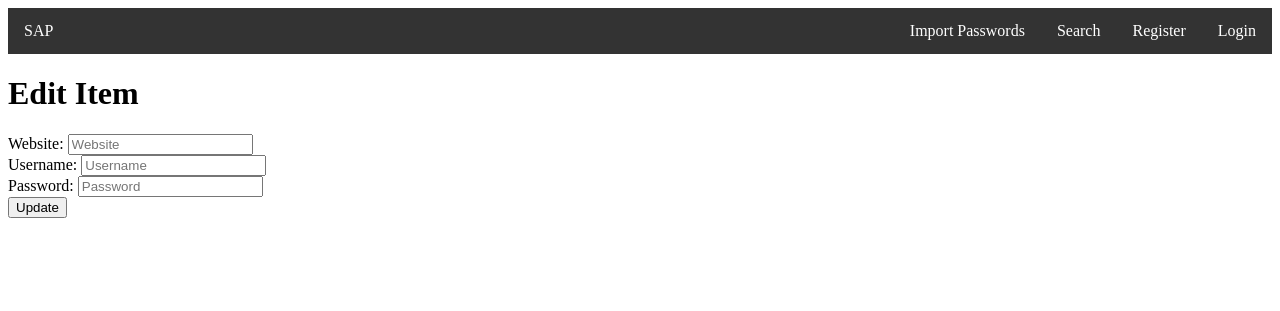
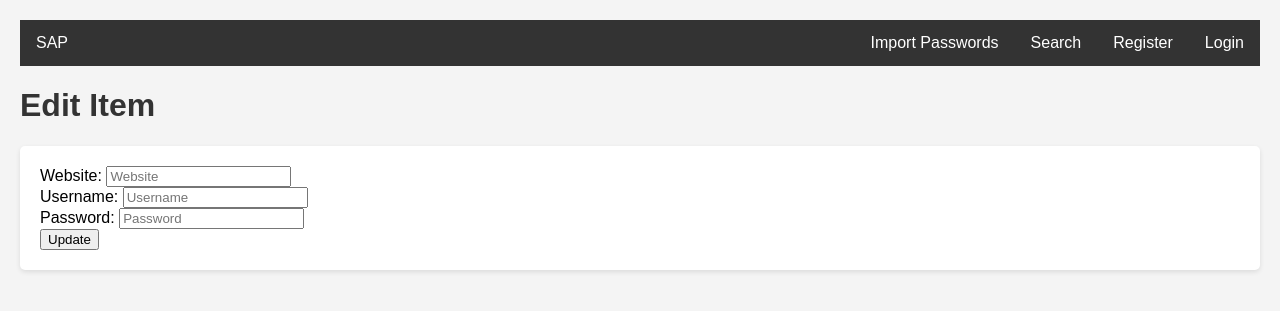
Before and after one commit to nicsaw/awesome-pot, a Flask app: template templates/edit.html in a window 1280 px wide. Shown: the top 311 px of the page. Run offline with Flask 3, Linux system fonts and the light colour scheme; the template is opened without the code that fills it, so the values that code supplies are empty.

Commit message:
Add CSS to table and forms

```diff
--- a/templates/base.html
+++ b/templates/base.html
@@ -21,6 +21,32 @@
         }
         nav .right {
             float: right;
+        }
+        body {
+            font-family: Arial, sans-serif;
+            margin: 0;
+            padding: 20px;
+            background-color: #f4f4f4;
+        }
+        h1 {
+            color: #333;
+        }
+        form {
+            background-color: white;
+            padding: 20px;
+            border-radius: 5px;
+            box-shadow: 0 2px 5px rgba(0, 0, 0, 0.1);
+        }
+        table {
+            width: 100%;
+            border-collapse: collapse;
+        }
+        th, td {
+            padding: 10px;
+            border: 1px solid #ddd;
+        }
+        th {
+            background-color: #f2f2f2;
         }
     </style>
     {% block head %}
```
